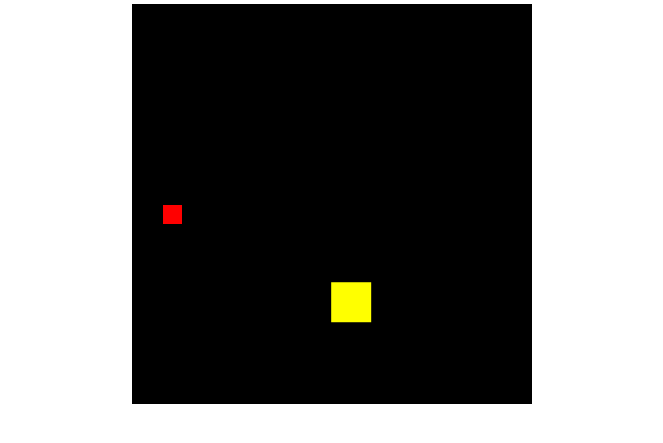
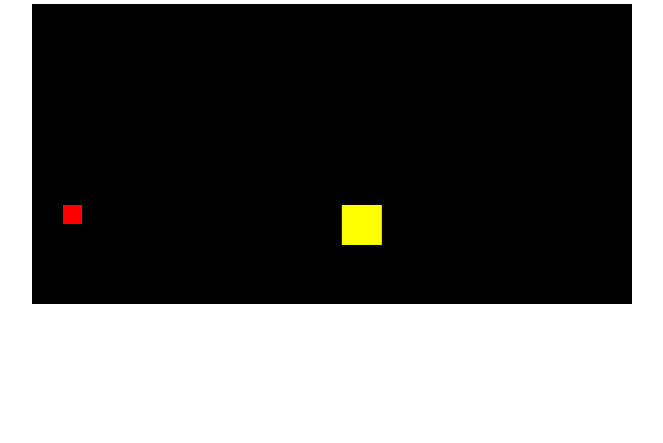
Before and after one commit to Jorgee1/Snake.js, a plain HTML site: page index.html in a window 1280 px wide. Shown: the part 59-502 px from the top of the page, without its empty margins (308-971 px from the left). Drawn offline with Linux system fonts and the light colour scheme.

Commit message:
Dimensions adjusted for the repl.it window

```diff
--- a/index.html
+++ b/index.html
@@ -14,7 +14,7 @@
     <div class="container">
         <h1 class="item">Snake</h1>
         <p class="item">Movement: WASD</p>
-        <canvas class="item" id="can" width="400" height="400"></canvas>
+        <canvas class="item" id="can" width="600" height="300"></canvas>
     </div>
 
 
```
